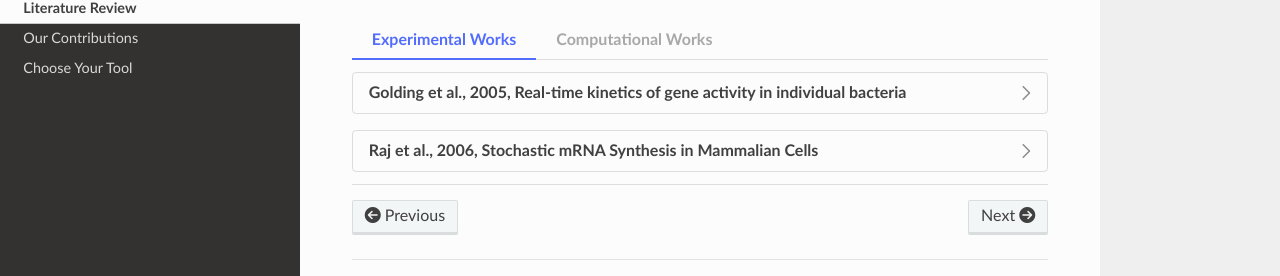
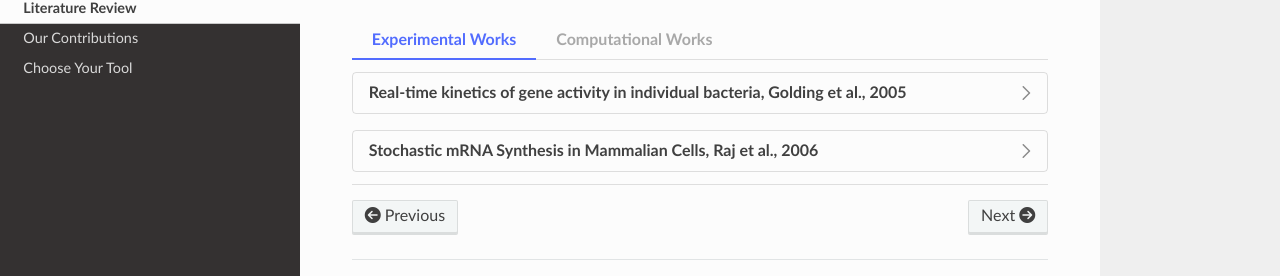
Before and after one commit to pachterlab/biophysics, a Sphinx documentation site: the page built from docs/source/foundations.rst, in a window 1280 px wide. Shown: the part 174-450 px from the top of the page. Built offline with Sphinx 7.4.7 and the Read the Docs theme 2.0.0, drawn with Linux system fonts in a browser that asks for light colours; nearby versions of some CDN libraries; pages that are not in the unit, such as notebooks, are missing from menus.

```diff
--- a/docs/source/foundations.rst
+++ b/docs/source/foundations.rst
@@ -6,7 +6,7 @@ Foundations of Biophysical Modeling: A Literature Review
 
     .. tab-item:: Experimental Works
 
-        .. dropdown:: Golding et al., 2005, Real-time kinetics of gene activity in individual bacteria
+        .. dropdown:: Real-time kinetics of gene activity in individual bacteria, Golding et al., 2005
 
             .. grid:: 2
 
@@ -22,7 +22,7 @@ Foundations of Biophysical Modeling: A Literature Review
                         :alt: some text
 
 
-        .. dropdown:: Raj et al., 2006, Stochastic mRNA Synthesis in Mammalian Cells
+        .. dropdown:: Stochastic mRNA Synthesis in Mammalian Cells, Raj et al., 2006
 
             https://doi.org/10.1371/journal.pbio.0040309
 
```
